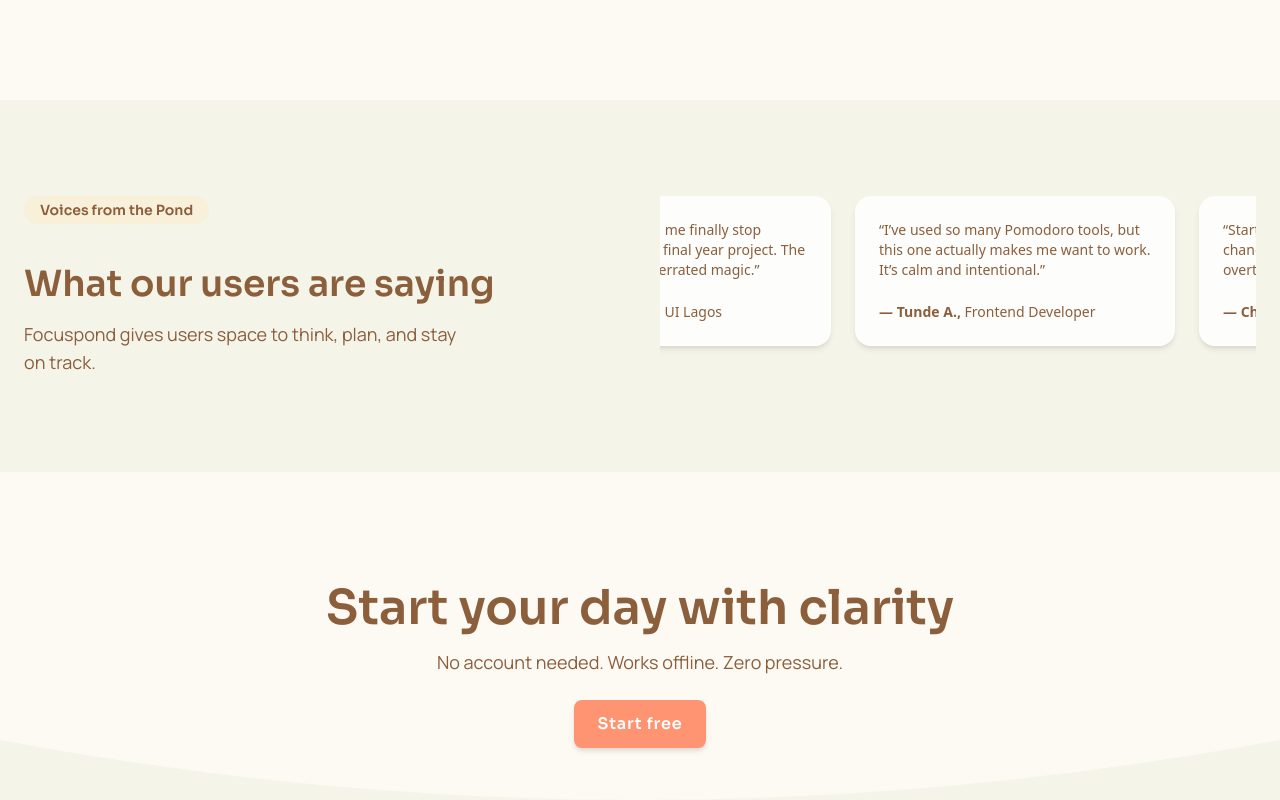
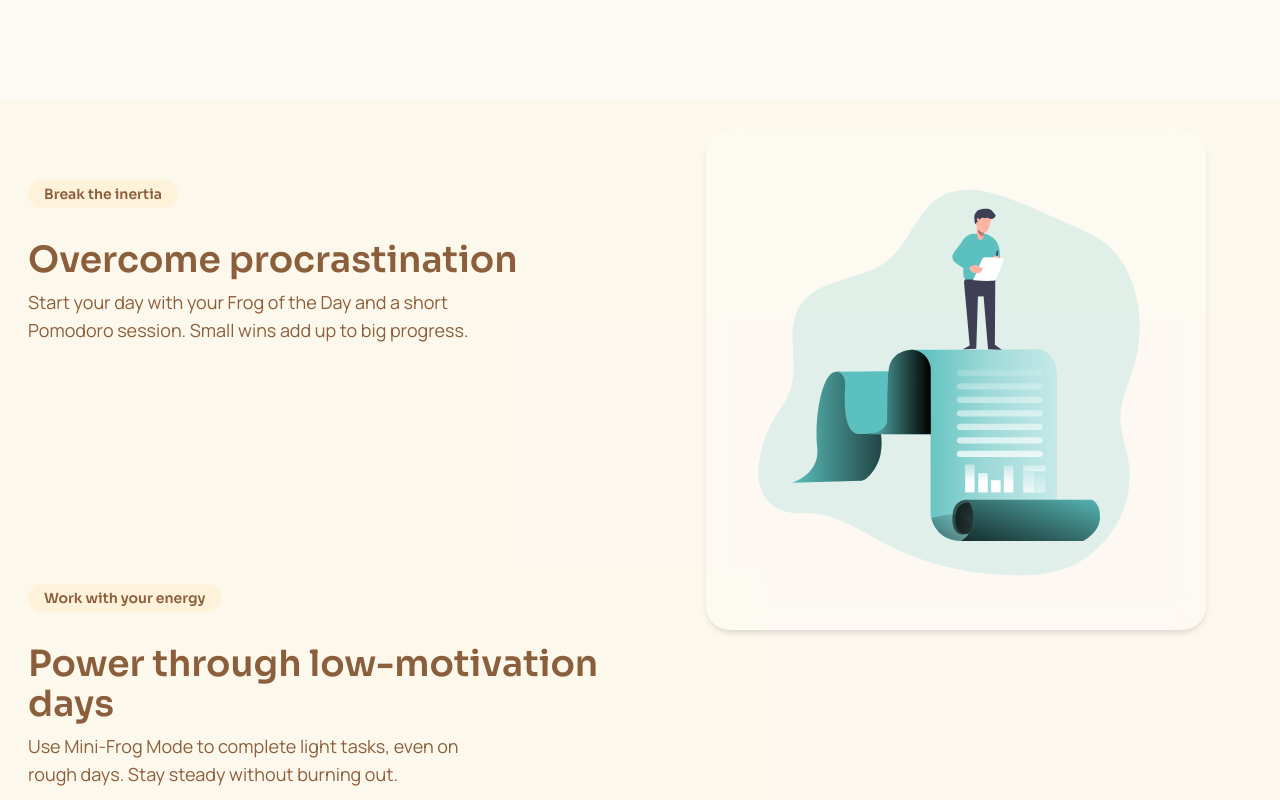
Before and after one commit to liannmaka/Focuspond, a Next.js app: page / in a window 1280 px wide. Shown: the part 700-1500 px from the top of the page. Built offline with nearby package versions, Linux system fonts and the light colour scheme.

Commit message:
chore: restructuring the pitch section

```diff
--- a/src/app/(landing-page)/_components/PainSolution.tsx
+++ b/src/app/(landing-page)/_components/PainSolution.tsx
@@ -1,102 +1,218 @@
+// "use client";
+
+// import React from "react";
+// import Image from "next/image";
+// import { motion } from "framer-motion";
+// import { AlertCircle, Zap, Sun, BarChart2 } from "lucide-react";
+// import { LucideIcon } from "lucide-react";
+
+// interface PainSolutionData {
+//   title: string;
+//   problem: string;
+//   promise: string;
+//   payoff: string;
+//   Icon: LucideIcon;
+// }
+
+// const painSolutionData: PainSolutionData[] = [
+//   {
+//     title: "Procrastination & Overwhelm",
+//     problem:
+//       "It’s hard to begin when a task feels too big, vague, or intimidating. So you delay it altogether.",
+//     promise: "FocusPond helps you break the inertia.",
+//     payoff:
+//       "You’ll pick your Frog of the Day and dive straight into a focused 25-minute Pomodoro to gain momentum.",
+//     Icon: AlertCircle,
+//   },
+//   {
+//     title: "Low Energy Slumps",
+//     problem:
+//       "You want to work, but low energy or mental fatigue keeps you stuck and frustrated.",
+//     promise: "FocusPond meets you where you are.",
+//     payoff:
+//       "Use Mini‑Frog Mode to complete small wins and keep your streak alive on tough days.",
+//     Icon: Zap,
+//   },
+//   {
+//     title: "Burnout & Unsustainable Routines",
+//     problem:
+//       "Overworking leads to burnout, making it harder to stay consistent.",
+//     promise: "FocusPond encourages balance, not hustle.",
+//     payoff:
+//       "Alternate Pomodoros with mindful breaks, and never feel punished for missing a Frog, just keep moving.",
+//     Icon: Sun,
+//   },
+//   {
+//     title: "Lack of Insight & No Sense of Progress",
+//     problem:
+//       "You’re busy all day but have no clear sense of what you’ve accomplished.",
+//     promise: "FocusPond makes progress visible.",
+//     payoff:
+//       "See every Frog and Pomodoro logged in your dashboard, and earn garden blooms that track real focus.",
+//     Icon: BarChart2,
+//   },
+// ];
+
+// const PainSolutionSection = () => {
+//   return (
+//     <section className="py-6 container mx-auto">
+//       {painSolutionData.map(
+//         ({ title, problem, promise, payoff, Icon }, idx) => (
+//           <motion.div
+//             key={idx}
+//             className={`flex flex-col md:flex-row ${
+//               idx % 2 ? "md:flex-row-reverse" : ""
+//             } items-center py-9 px-7 gap-13
+//                       `}
+//             initial={{ opacity: 0, y: 20 }}
+//             whileInView={{ opacity: 1, y: 0 }}
+//             viewport={{ once: true, amount: 0.3 }}
+//             transition={{ delay: idx * 0.1, duration: 0.6 }}
+//           >
+//             {/* Text Column */}
+//             <div className="md:w-1/2 space-y-4">
+//               <div className="flex items-center space-x-3">
+//                 <Icon className="w-6 h-6 text-[#ff9472]" />
+//                 <h3 className="text-xl font-semibold text-[#8b5e3c]">
+//                   {title}
+//                 </h3>
+//               </div>
+//               <p className="text-sm text-[#5c4a38]/90 italic">{problem}</p>
+//               <p className="text-sm text-[#5c4a38] font-medium">{promise}</p>
+//               <p className="text-sm text-[#5c4a38]">{payoff}</p>
+//             </div>
+
+//             {/* Illustration Column */}
+//             <div className="md:w-1/2 bg-white/30 backdrop-blur-lg rounded-3xl p-8 shadow-lg ring-1 ring-white/10">
+//               <Image
+//                 src={`/svgs/solution-${idx + 1}.svg`}
+//                 alt={title}
+//                 width={400}
+//                 height={300}
+//                 className="w-full h-auto"
+//               />
+//             </div>
+//           </motion.div>
+//         )
+//       )}
+//     </section>
+//   );
+// };
+
+// export default PainSolutionSection;
+
 "use client";
 
-import React from "react";
+import React, { useEffect, useRef, useState } from "react";
 import Image from "next/image";
-import { motion } from "framer-motion";
-import { AlertCircle, Zap, Sun, BarChart2 } from "lucide-react";
-import { LucideIcon } from "lucide-react";
+import Badge from "./../../../components/ui/Badge";
+// import SectionDivider from "@/components/ui/SectionDivider";
 
-interface PainSolutionData {
+interface Benefit {
   title: string;
-  problem: string;
-  promise: string;
-  payoff: string;
-  Icon: LucideIcon;
+  paragraph: string;
+  badge: string;
+  image: string;
 }
 
-const painSolutionData: PainSolutionData[] = [
+const benefits: Benefit[] = [
   {
-    title: "Procrastination & Overwhelm",
-    problem:
-      "It’s hard to begin when a task feels too big, vague, or intimidating. So you delay it altogether.",
-    promise: "FocusPond helps you break the inertia.",
-    payoff:
-      "You’ll pick your Frog of the Day and dive straight into a focused 25-minute Pomodoro to gain momentum.",
-    Icon: AlertCircle,
+    badge: "Break the inertia",
+    title: "Overcome procrastination",
+    paragraph:
+      "Start your day with your Frog of the Day and a short Pomodoro session. Small wins add up to big progress.",
+    image: "/svgs/solution-1.svg",
   },
   {
-    title: "Low Energy Slumps",
-    problem:
-      "You want to work, but low energy or mental fatigue keeps you stuck and frustrated.",
-    promise: "FocusPond meets you where you are.",
-    payoff:
-      "Use Mini‑Frog Mode to complete small wins and keep your streak alive on tough days.",
-    Icon: Zap,
+    badge: "Work with your energy",
+    title: "Power through low-motivation days",
+    paragraph:
+      "Use Mini-Frog Mode to complete light tasks, even on rough days. Stay steady without burning out.",
+    image: "/svgs/solution-2.svg",
   },
   {
-    title: "Burnout & Unsustainable Routines",
-    problem:
-      "Overworking leads to burnout, making it harder to stay consistent.",
-    promise: "FocusPond encourages balance, not hustle.",
-    payoff:
-      "Alternate Pomodoros with mindful breaks, and never feel punished for missing a Frog, just keep moving.",
-    Icon: Sun,
+    badge: "Consistency without burnout",
+    title: "Focus, rest, repeat",
+    paragraph:
+      "Alternate Pomodoro sprints with mindful breaks. Stay balanced, not drained.",
+    image: "/svgs/solution-3.svg",
   },
   {
-    title: "Lack of Insight & No Sense of Progress",
-    problem:
-      "You’re busy all day but have no clear sense of what you’ve accomplished.",
-    promise: "FocusPond makes progress visible.",
-    payoff:
-      "See every Frog and Pomodoro logged in your dashboard, and earn garden blooms that track real focus.",
-    Icon: BarChart2,
+    badge: "See your growth",
+    title: "Make your progress visible",
+    paragraph:
+      "Track your Frogs and focus sessions. Watch your garden bloom as you build momentum.",
+    image: "/svgs/solution-4.svg",
   },
 ];
 
-const PainSolutionSection = () => {
+const StickyScrollBenefits = () => {
+  const [activeIndex, setActiveIndex] = useState(0);
+  const sectionsRef = useRef<(HTMLDivElement | null)[]>([]);
+
+  useEffect(() => {
+    const observer = new IntersectionObserver(
+      (entries) => {
+        entries.forEach((entry) => {
+          if (entry.isIntersecting) {
+            const idx = Number(entry.target.getAttribute("data-idx"));
+            setActiveIndex(idx);
+          }
+        });
+      },
+      { rootMargin: "-30% 0px -60% 0px", threshold: 0.1 }
+    );
+
+    sectionsRef.current.forEach((el) => {
+      if (el) observer.observe(el);
+    });
+
+    return () => observer.disconnect();
+  }, []);
+
   return (
-    <section className="py-6 container mx-auto">
-      {painSolutionData.map(
-        ({ title, problem, promise, payoff, Icon }, idx) => (
-          <motion.div
-            key={idx}
-            className={`flex flex-col md:flex-row ${
-              idx % 2 ? "md:flex-row-reverse" : ""
-            } items-center py-9 px-7 gap-13
-                      `}
-            initial={{ opacity: 0, y: 20 }}
-            whileInView={{ opacity: 1, y: 0 }}
-            viewport={{ once: true, amount: 0.3 }}
-            transition={{ delay: idx * 0.1, duration: 0.6 }}
-          >
-            {/* Text Column */}
-            <div className="md:w-1/2 space-y-4">
-              <div className="flex items-center space-x-3">
-                <Icon className="w-6 h-6 text-[#ff9472]" />
-                <h3 className="text-xl font-semibold text-[#8b5e3c]">
-                  {title}
+    <>
+      {/* <SectionDivider /> */}
+      <section className="bg-[#ffe5b4]/10 w-full py-20 px-7 ">
+        <div className="container mx-auto flex flex-col md:flex-row gap-10">
+          {/* Left: Scrollable Text */}
+          <div className="flex-1 space-y-60 relative">
+            {benefits.map((item, idx) => (
+              <div
+                key={idx}
+                data-idx={idx}
+                ref={(el) => {
+                  sectionsRef.current[idx] = el;
+                }}
+              >
+                <Badge title={item.badge} />
+                <h3 className="text-3xl md:text-4xl font-sora font-semibold mb-2">
+                  {item.title}
                 </h3>
+
+                <p className="text-walnut-brown/80 font-manrope text-base sm:text-lg max-w-md">
+                  {item.paragraph}
+                </p>
               </div>
-              <p className="text-sm text-[#5c4a38]/90 italic">{problem}</p>
-              <p className="text-sm text-[#5c4a38] font-medium">{promise}</p>
-              <p className="text-sm text-[#5c4a38]">{payoff}</p>
-            </div>
+            ))}
+          </div>
 
-            {/* Illustration Column */}
-            <div className="md:w-1/2 bg-white/30 backdrop-blur-lg rounded-3xl p-8 shadow-lg ring-1 ring-white/10">
+          {/* Right: Sticky Image */}
+          <div className="flex-1 hidden md:block sticky top-32 h-[400px]">
+            <div className="w-full h-full flex items-center justify-center">
               <Image
-                src={`/svgs/solution-${idx + 1}.svg`}
-                alt={title}
-                width={400}
-                height={300}
-                className="w-full h-auto"
+                src={benefits[activeIndex].image}
+                alt={benefits[activeIndex].title}
+                width={500}
+                height={350}
+                className="rounded-3xl shadow-md object-contain bg-white/30 backdrop-blur-lg ring-1 ring-white/10 p-8"
               />
             </div>
-          </motion.div>
-        )
-      )}
-    </section>
+          </div>
+        </div>
+      </section>
+    </>
   );
 };
 
-export default PainSolutionSection;
+export default StickyScrollBenefits;
--- a/src/app/(landing-page)/page.tsx
+++ b/src/app/(landing-page)/page.tsx
@@ -1,7 +1,7 @@
 import {
   Hero,
   // WhoItsFor,
-  // PainSolution,
+  PainSolution,
   Faqs,
   CtaBanner,
   Testimonial,
@@ -12,7 +12,7 @@
     <div>
       <Hero />
       {/* <WhoItsFor /> */}
-      {/* <PainSolution /> */}
+      <PainSolution />
       <Testimonial />
       <CtaBanner />
       <Faqs />
```
